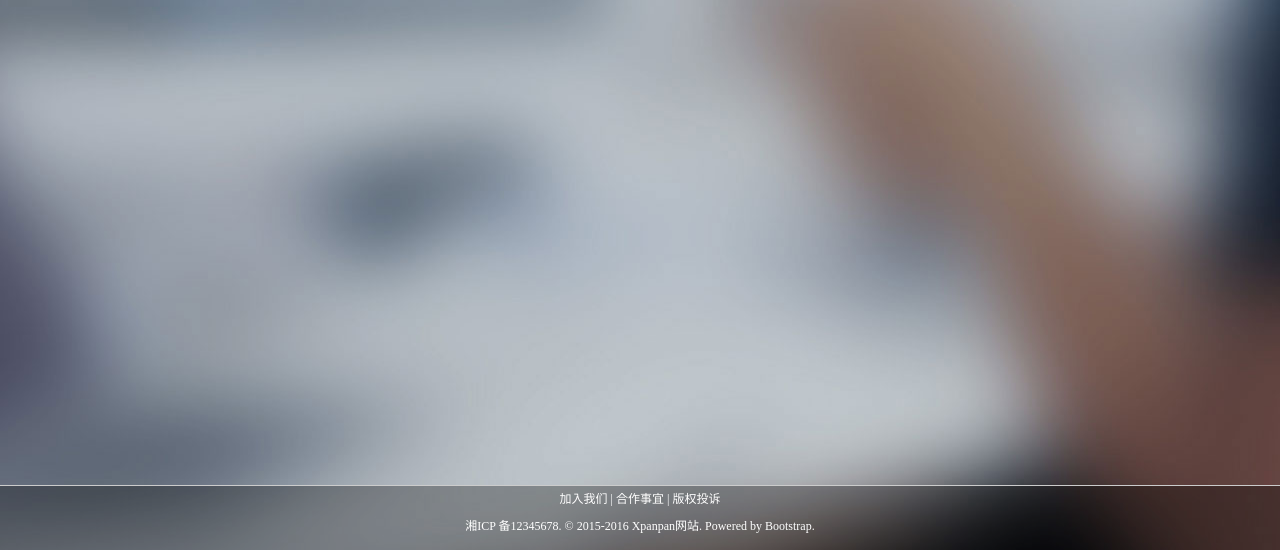
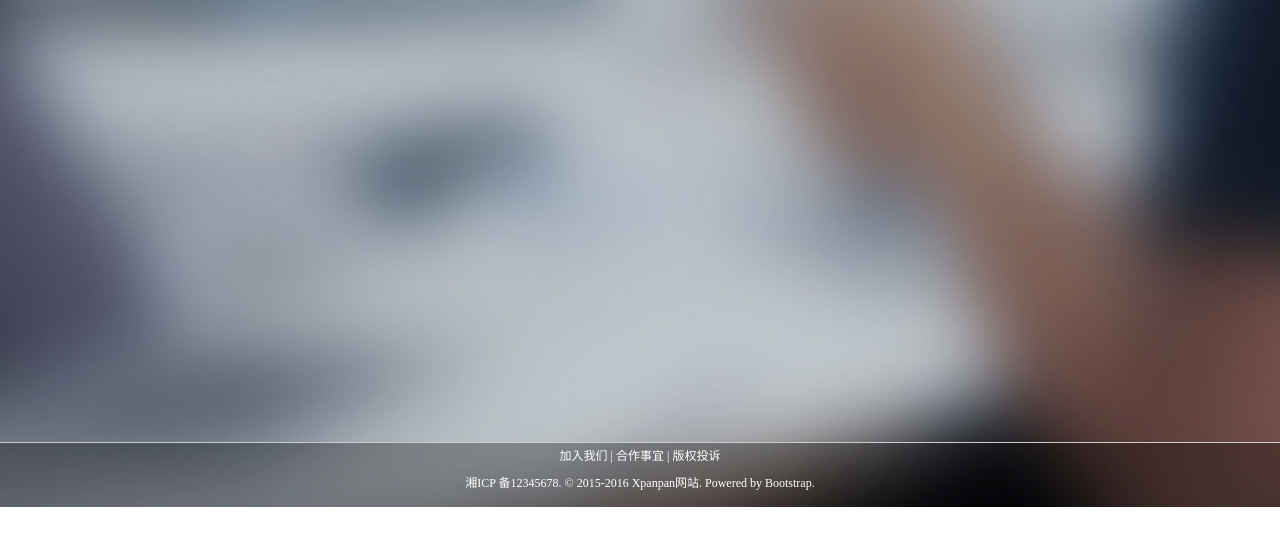
Before and after one commit to hellopanpan/WeChat, a website: page xpanpan10/index.html in a window 1280 px wide. Shown: the part 293-843 px from the top of the page. After the commit the page ends 800 px from the top, so only its background shows below. Drawn offline with Linux system fonts and the light colour scheme.

Commit message:
更改UI

```diff
--- a/xpanpan10/css/index.css
+++ b/xpanpan10/css/index.css
@@ -1,7 +1,14 @@
-@charset="utf-8";
-body{font-family:"微软雅黑","黑体";background:url(../img/bg.jpg) no-repeat center center;}
+html,body{
+  height: 100%;
+  padding: 0;
+  margin: 0;
+}
+body{font-family:"微软雅黑","黑体";background:url(../img/bg.jpg) no-repeat center center; background-size: 100% 100%;}
 .none{display:none;}
-#content{margin-top:58px;min-height:300px;width:100%;overflow:hidden;position:relative;}
+#cont2{
+  height: 100%;
+}
+#content{padding:58px 0 0 0;min-height:300px;width:100%; box-sizing: border-box; overflow:hidden;position:relative;}
 .online{color:#fff;padding:0 20px;position:relative;z-index:0;}
 .his_wrap{overflow:hidden;position:relative;}
 #historyMsg{color:#fff;overflow:auto;width:100%;min-height:200px;padding:0 30px;position:relative;z-index:0;background:rgba(0,0,0,0.2);border-radius:5px;}
@@ -9,6 +16,6 @@ body{font-family:"微软雅黑","黑体";background:url(../img/bg.jpg) no-repeat
 #bg{width:100%;height:100%;position:absolute;z-index:2;}
 .send{position:relative;z-index:0;margin:5px 0;}
 #bg hgroup{padding:100px;text-align:center;color:#fff;text-shadow:1px 1px 2px #666;}
-.footer{margin:20px 0 0 0;padding:5px 20px;color:#fff;background:rgba(0,0,0,0.3);;border-top:1px solid #ccc;text-align:center;font-size:12px;}
+.footer{position: fixed; bottom: 0px; left: 0; width: 100%; margin:20px 0 0 0;padding:5px 20px;color:#fff;background:rgba(0,0,0,0.3);;border-top:1px solid #ccc;text-align:center;font-size:12px;}
 #emoji{width:98%;background:rgba(0,0,0,0.2);position:absolute;bottom:40px;}
 #emoji img{padding:5px;float:left;width:50px;height:50px;}
--- a/xpanpan10/index.html
+++ b/xpanpan10/index.html
@@ -100,7 +100,7 @@
 		</div>
 	</div>
 </div>
-<div class="container">
+<div class="container" id="cont2">
 	<div id="content">
 			<div id="bg"class="">
 				<hgroup>
--- a/xpanpan10/js/index.js
+++ b/xpanpan10/js/index.js
@@ -1,9 +1,9 @@
 $(function(){
 	$("#content").height($(window).height()-100);
-	$("#historyMsg").height($(window).height()-200);
+	$("#historyMsg").height($(window).height()-260);
 	$(window).resize(function(){
 		$("#content").height($(window).height()-100);
-		$("#historyMsg").height($(window).height()-200);
+		$("#historyMsg").height($(window).height()-260);
 	});
 	$("#regSubmit").click(function(){
 		$("#regForm").submit();
```
